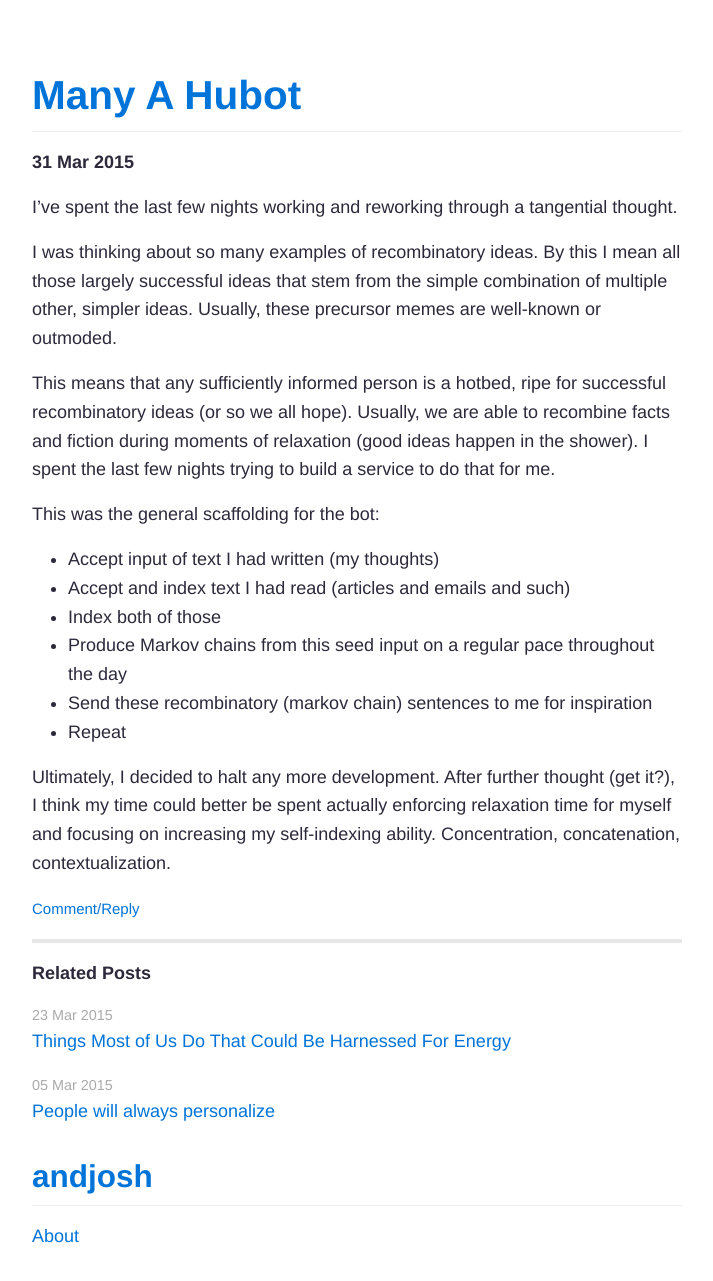
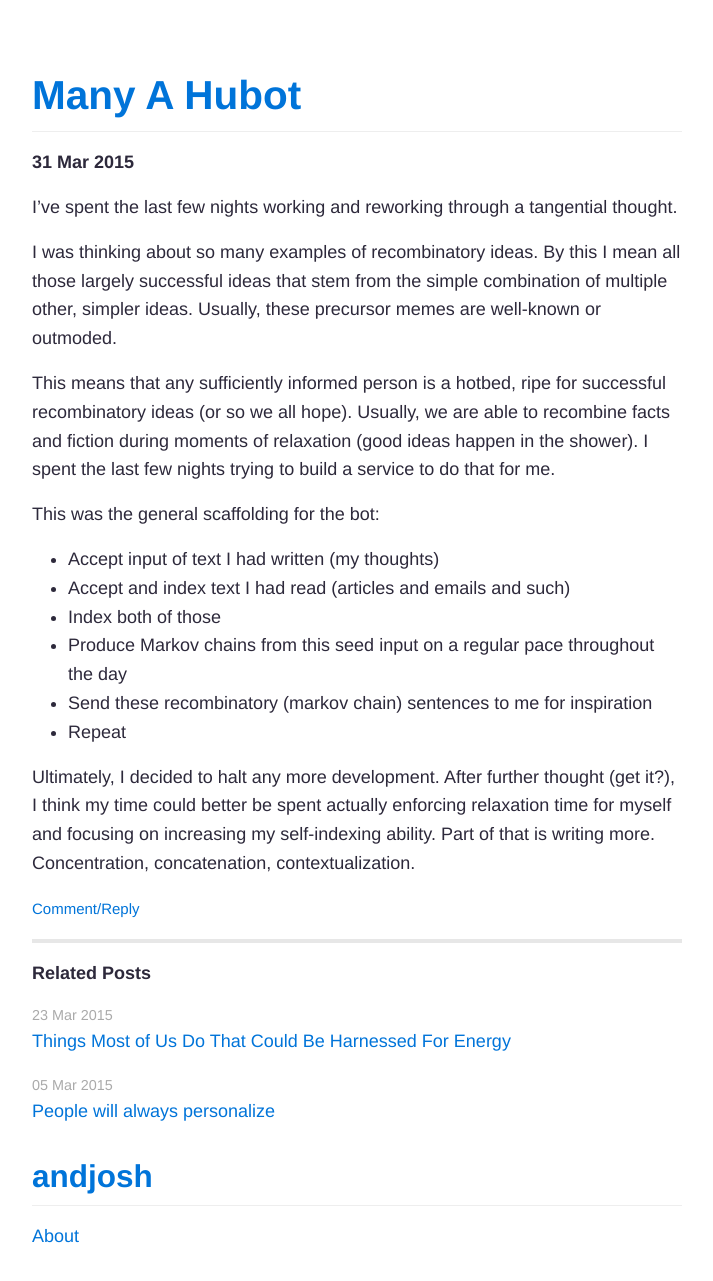
Before and after one commit to joshbeckman/andjosh.github.io, a Jekyll site: the page built from _posts/2015-03-31-many-a-hubot.md, in a window 1280 px wide. Shown: the whole page, without its empty margins (283-996 px from the left). Built offline with Jekyll 4.4.1, drawn with Linux system fonts in a browser that asks for light colours; Markdown is read by kramdown in place of the engine named in the settings.

Commit message:
Many a hubot

```diff
--- a/_posts/2015-03-31-many-a-hubot.md
+++ b/_posts/2015-03-31-many-a-hubot.md
@@ -16,4 +16,4 @@ This was the general scaffolding for the bot:
 - Send these recombinatory (markov chain) sentences to me for inspiration
 - Repeat
 
-Ultimately, I decided to halt any more development. After further thought (get it?), I think my time could better be spent actually enforcing relaxation time for myself and focusing on increasing my self-indexing ability. Concentration, concatenation, contextualization.
+Ultimately, I decided to halt any more development. After further thought (get it?), I think my time could better be spent actually enforcing relaxation time for myself and focusing on increasing my self-indexing ability. Part of that is writing more. Concentration, concatenation, contextualization.
```
